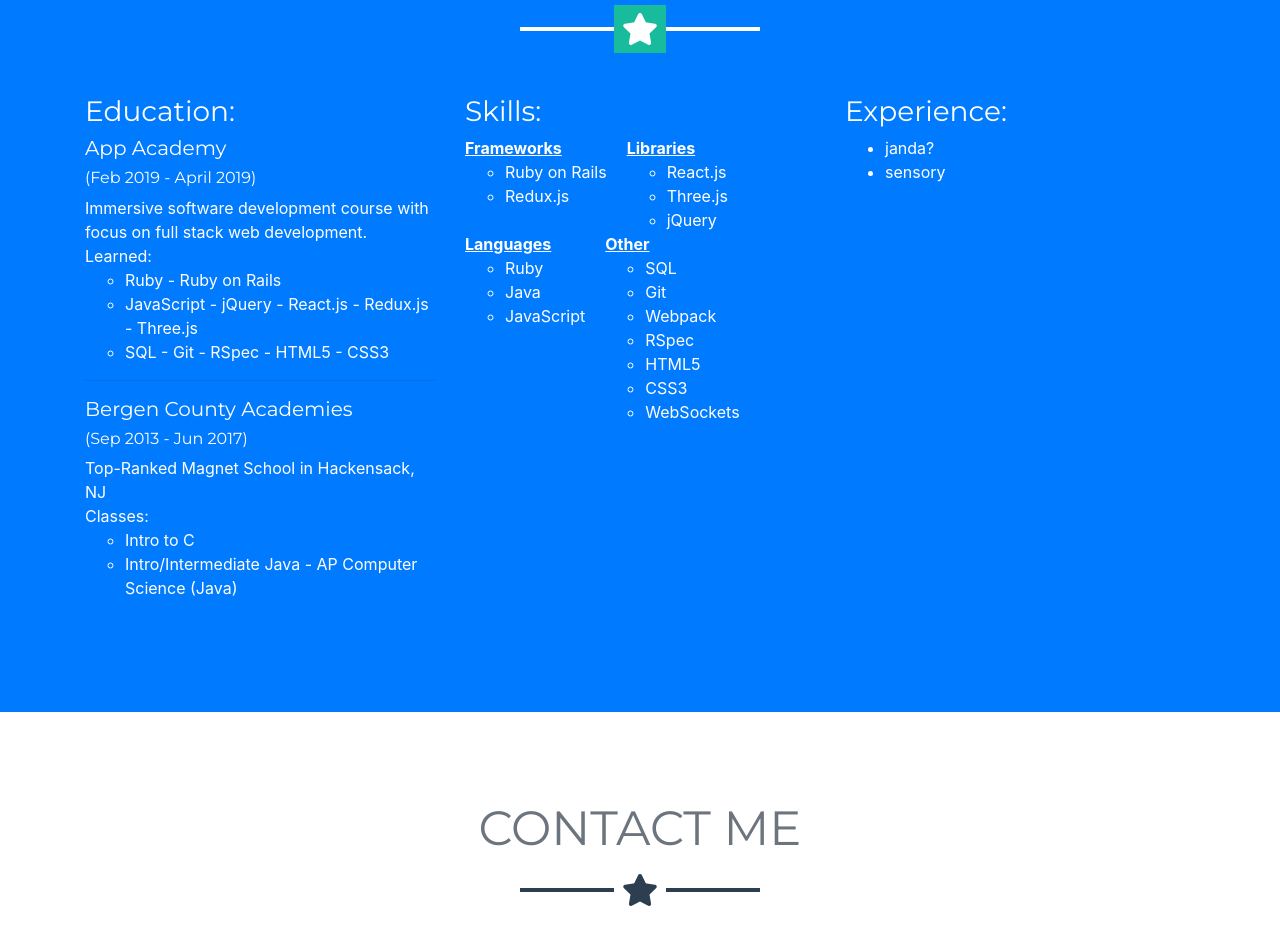
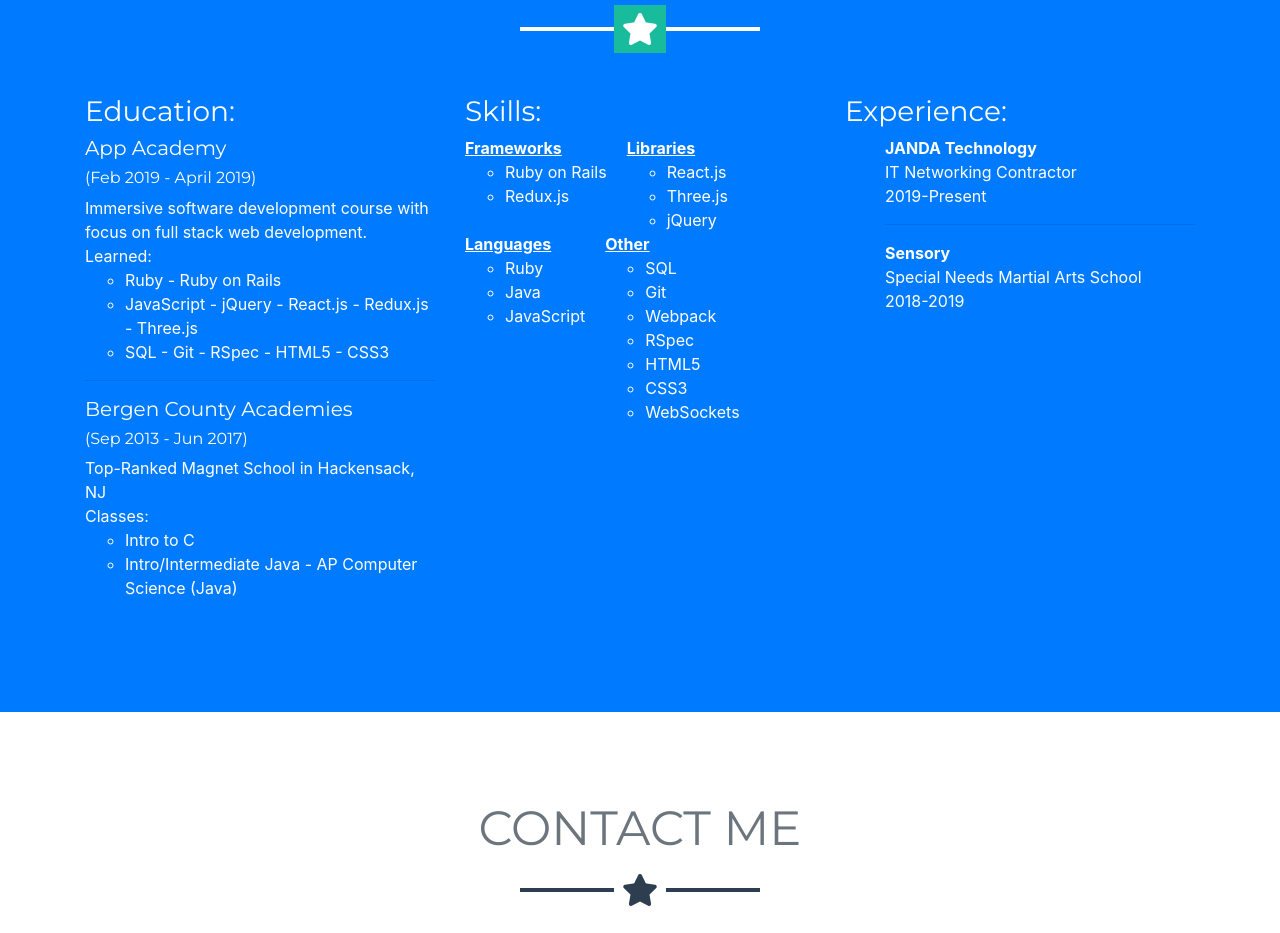
Before and after one commit to dustinaujero/dustinaujero.github.io, a website with bundled scripts: page index.html in a window 1280 px wide. Shown: the part 1420-2353 px from the top of the page. Built offline with nearby package versions, Linux system fonts and the light colour scheme.

Commit message:
Updated experience

```diff
--- a/index.html
+++ b/index.html
@@ -228,9 +228,22 @@
         <div class="col-lg-4 mr-auto">
           <p class="lead">
           <h3>Experience: </h3>
-            <ul>
-              <li>janda?</li>
-              <li>sensory</li>
+            <ul class="exp-ul">
+              <div>
+                <strong>JANDA Technology</strong>
+                <br>
+                IT Networking Contractor
+                <br>
+                2019-Present
+              </div>
+              <div><hr></div>
+              <div>
+                <strong>Sensory</strong>
+                <br>
+                Special Needs Martial Arts School
+                <br>
+                2018-2019
+              </div>
             </ul>
           </p>
         </div>
```
